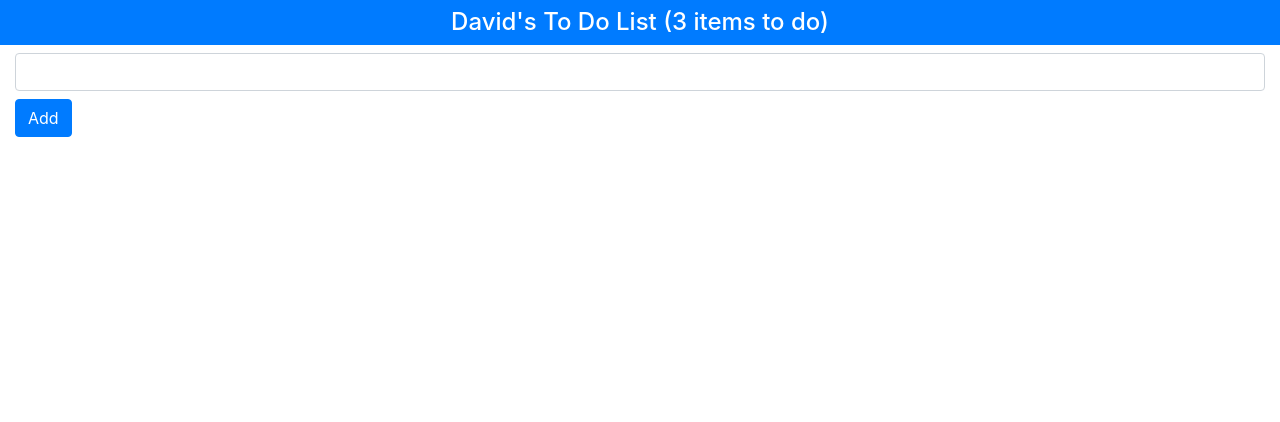
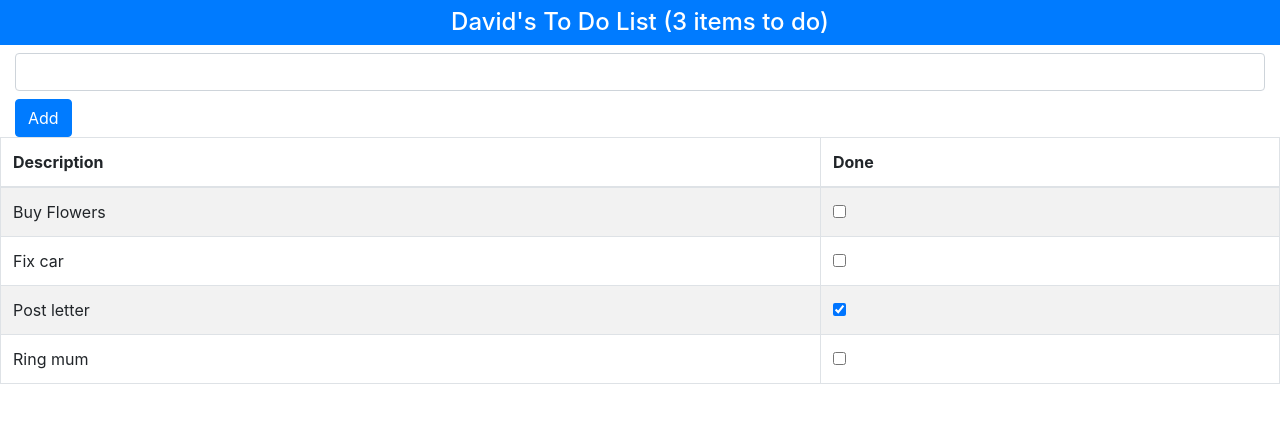
Before and after one commit to davidtrussler/Pro-React-16_ToDo-app, a React (Create React App) app: page / in a window 1280 px wide. Shown: the top 422 px of the page. Built offline with nearby package versions, Linux system fonts and the light colour scheme.

Commit message:
Adds todo app features: display todo items

```diff
--- a/src/App.js
+++ b/src/App.js
@@ -32,6 +32,26 @@ export default class App extends Component {
     }
   }
 
+  toggleTodo = (todo) => this.setState({
+    todoItems: this.state.todoItems.map(
+      item => item.action === todo.action ? {...item, done: !item.done} : item
+    )
+  });
+
+  todoTableRows = () => this.state.todoItems.map(
+    item =>
+      <tr key={item.action}>
+        <td>{item.action}</td>
+        <td>
+          <input
+            type="checkbox"
+            checked={item.done}
+            onChange={() => this.toggleTodo(item)}
+          />
+        </td>
+      </tr>
+  );
+
   render = () => {
     return (
       <div>
@@ -55,6 +75,19 @@ export default class App extends Component {
               Add
           </button>
         </div>
+
+        <table className="table table-striped table-bordered">
+          <thead>
+            <tr>
+              <th>Description</th>
+              <th>Done</th>
+            </tr>
+          </thead>
+
+          <tbody>
+            {this.todoTableRows()}
+          </tbody>
+        </table>
       </div>
     )
   }
```
